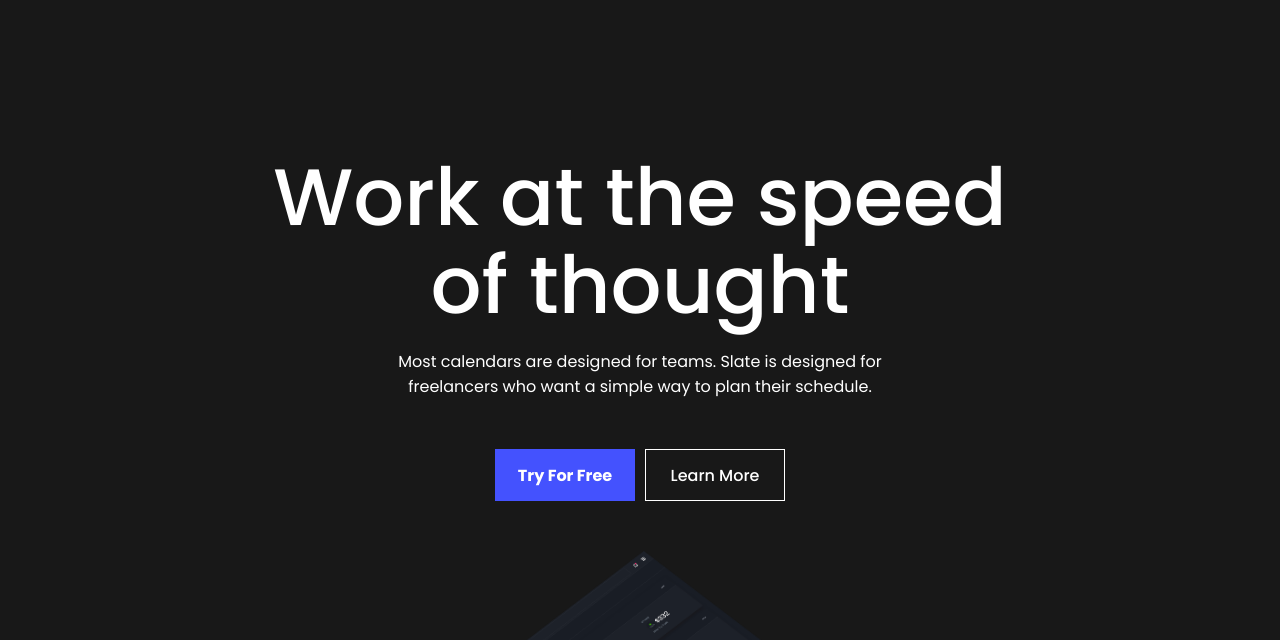
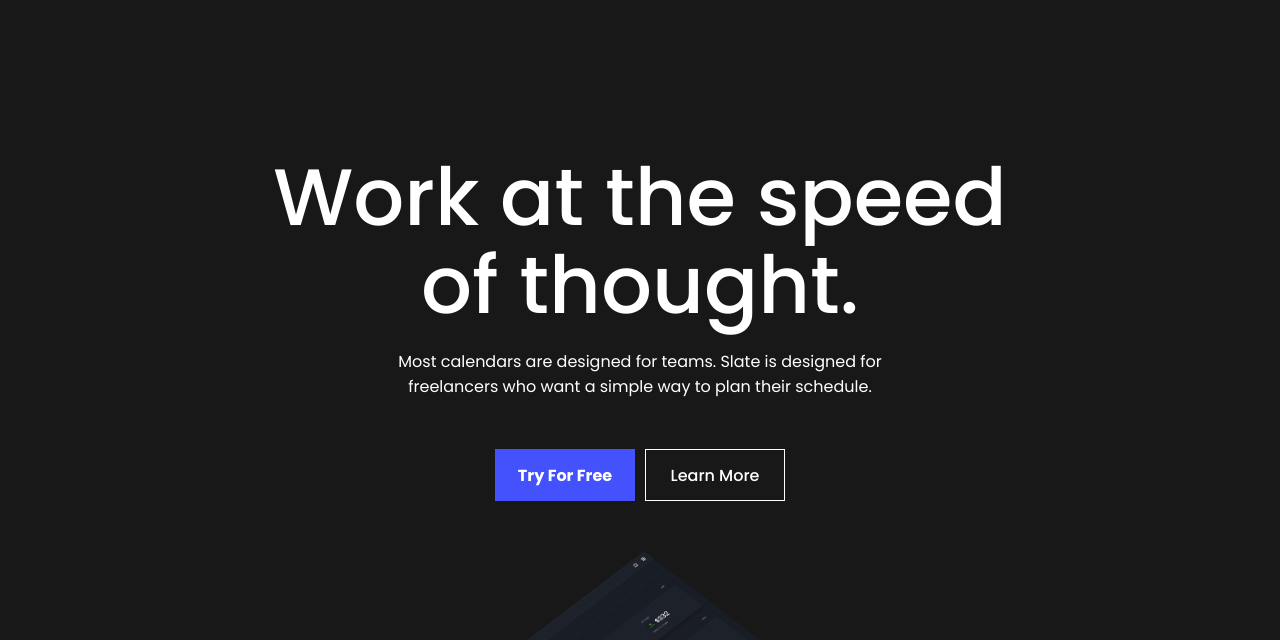
Before and after one commit to jobairasif/figma-land, a plain HTML site: page index.html in a window 1280 px wide. Shown: the part 117-757 px from the top of the page. Drawn offline with nearby package versions, Linux system fonts and the light colour scheme.

Commit message:
changed hero section title

```diff
--- a/index.html
+++ b/index.html
@@ -34,7 +34,7 @@
     <section class="hero-section">
       <h1 data-aos="fade-up">
         Work at the speed <br />
-        of thought
+        of thought.
       </h1>
 
       <p>
```
